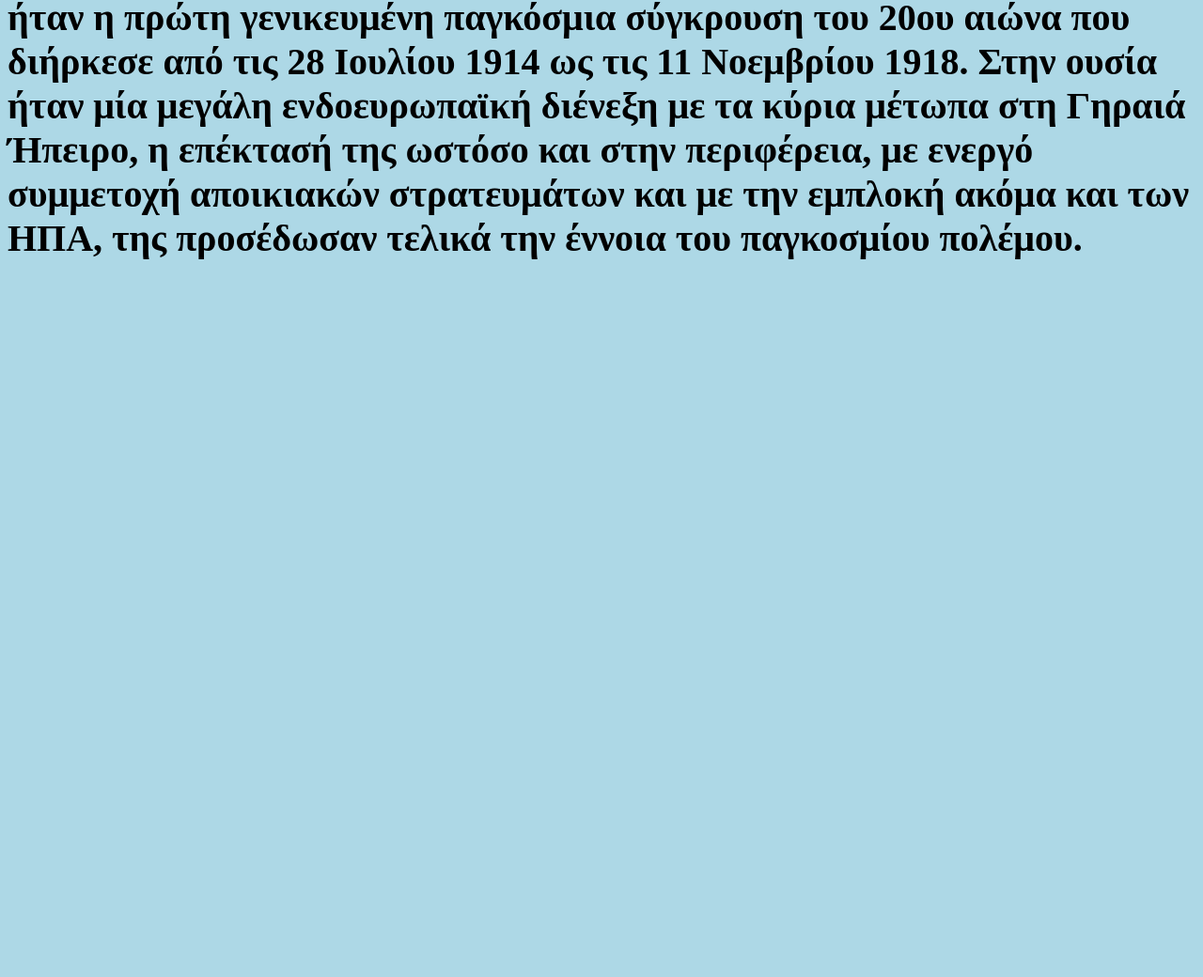
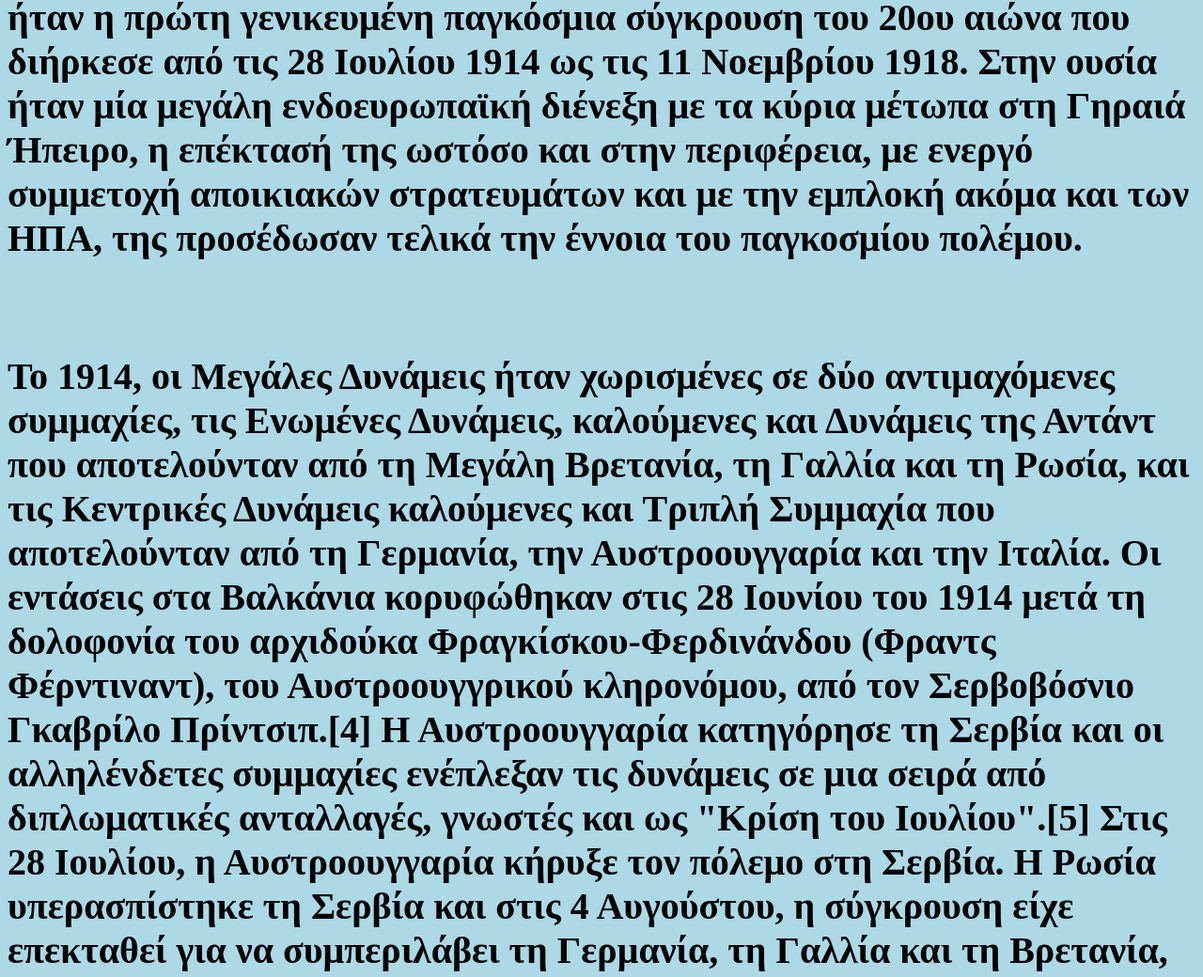
Before and after one commit to orfeas123/ww1, a plain HTML site: page index.html in a window 1280 px wide. Shown: the part 814-1854 px from the top of the page at 94% size. Before the commit the page ends 1118 px from the top, so only its background shows below. Drawn offline with Linux system fonts and the light colour scheme.

Commit message:
Update index.html

```diff
--- a/index.html
+++ b/index.html
@@ -76,7 +76,11 @@
     <div id="main" style="display: left; align-items: center; justify-content: center;"></div>
 
     <h1>Ο Α΄ Παγκόσμιος Πόλεμος, επίσης γνωστός ως Α' ΠΠ, ο Πρώτος Παγκόσμιος Πόλεμος ή ο Μεγάλος Πόλεμος (αγγλ. the Great War, γαλλ. Grande Guerre), όπως λεγόταν πριν το ξέσπασμα του Δεύτερου Πολέμου, ήταν η πρώτη γενικευμένη παγκόσμια σύγκρουση του 20ου αιώνα που διήρκεσε από τις 28 Ιουλίου 1914 ως τις 11 Νοεμβρίου 1918. Στην ουσία ήταν μία μεγάλη ενδοευρωπαϊκή διένεξη με τα κύρια μέτωπα στη Γηραιά Ήπειρο, η επέκτασή της ωστόσο και στην περιφέρεια, με ενεργό συμμετοχή αποικιακών στρατευμάτων και με την εμπλοκή ακόμα και των ΗΠΑ, της προσέδωσαν τελικά την έννοια του παγκοσμίου πολέμου.</h1>
+    <br>
 
+    <br>
+
+    <h1>Το 1914, οι Μεγάλες Δυνάμεις ήταν χωρισμένες σε δύο αντιμαχόμενες συμμαχίες, τις Ενωμένες Δυνάμεις, καλούμενες και Δυνάμεις της Αντάντ που αποτελούνταν από τη Μεγάλη Βρετανία, τη Γαλλία και τη Ρωσία, και τις Κεντρικές Δυνάμεις καλούμενες και Τριπλή Συμμαχία που αποτελούνταν από τη Γερμανία, την Αυστροουγγαρία και την Ιταλία. Οι εντάσεις στα Βαλκάνια κορυφώθηκαν στις 28 Ιουνίου του 1914 μετά τη δολοφονία του αρχιδούκα Φραγκίσκου-Φερδινάνδου (Φραντς Φέρντιναντ), του Αυστροουγγρικού κληρονόμου, από τον Σερβοβόσνιο Γκαβρίλο Πρίντσιπ.[4] Η Αυστροουγγαρία κατηγόρησε τη Σερβία και οι αλληλένδετες συμμαχίες ενέπλεξαν τις δυνάμεις σε μια σειρά από διπλωματικές ανταλλαγές, γνωστές και ως "Κρίση του Ιουλίου".[5] Στις 28 Ιουλίου, η Αυστροουγγαρία κήρυξε τον πόλεμο στη Σερβία. Η Ρωσία υπερασπίστηκε τη Σερβία και στις 4 Αυγούστου, η σύγκρουση είχε επεκταθεί για να συμπεριλάβει τη Γερμανία, τη Γαλλία και τη Βρετανία, μαζί με τις αντίστοιχες αποικιακές αυτοκρατορίες τους. Τον Νοέμβριο, η Οθωμανική Αυτοκρατορία, η Γερμανία και η Αυστρία σχημάτισαν τις Κεντρικές δυνάμεις, ενώ τον Απρίλιο του 1915 η Ιταλία προσχώρησε στις Συμμαχικές Δυνάμεις της Βρετανίας, της Γαλλίας, της Ρωσίας και της Σερβίας.</h1>
 
 </body>
 
```
